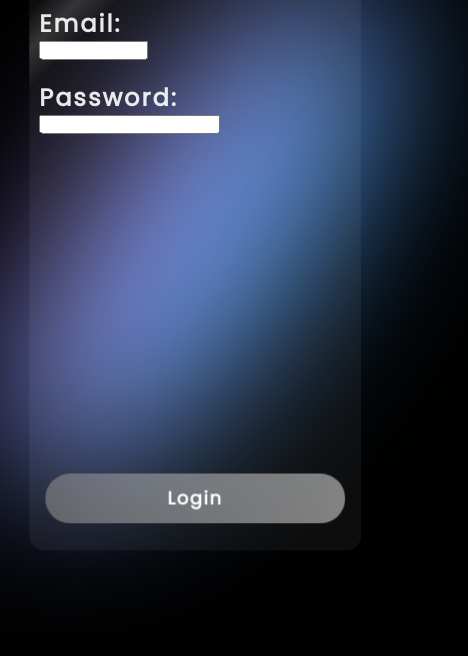
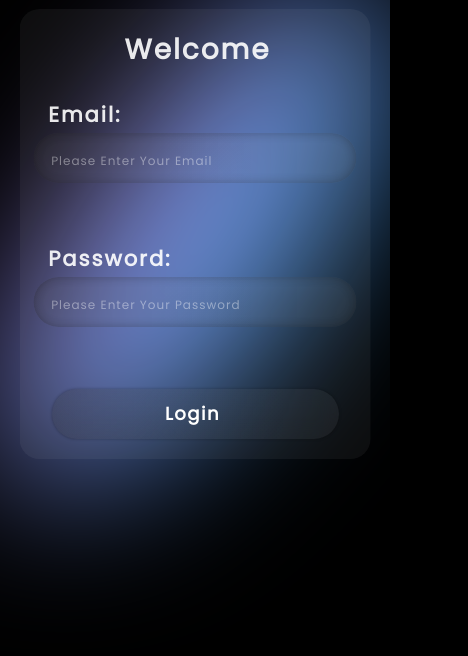
Before and after one commit to AbolfazlFmz/glassmorphism-login, a plain HTML site: page index.html in a window 390 px wide. Shown: the part 188-844 px from the top of the page, 468 px wide, since content can reach past the window. Drawn offline with Linux system fonts and the light colour scheme.

Commit message:
Add files via upload

```diff
--- a/index.html
+++ b/index.html
@@ -16,16 +16,16 @@
 		<div class="login_container">
 			<div class="login_card">
 				<div class="shine"></div>
+				<h1>Welcome</h1>
 					<form action="#">
-				<h1>Welcome</h1>
 
 						<div>
 							<h2>Email:</h2>
-							<input class="email" type="email" required />
+							<input class="email" type="email" required  placeholder="Please Enter Your Email"/>
 						</div>
 						<div>
 							<h2>Password:</h2>
-							<input class="password" type="password" minlength="8" required/>
+							<input class="password" type="password" minlength="8" required placeholder="Please Enter Your Password"/>
 						</div>
 					</form>
 					<div class="button_container">
--- a/styles/styles.css
+++ b/styles/styles.css
@@ -4,6 +4,16 @@
 }
 :root {
 	overflow: hidden;
+	font-size: 16px;
+	font-weight: 800;
+}
+body,
+html {
+	height: 100vh;
+	overflow: hidden;
+	font-size: 16px;
+	font-weight: 400;
+	letter-spacing: 0;
 }
 * {
 	margin: 0;
@@ -22,7 +32,7 @@ body {
 	filter: blur(80px);
 }
 .skew {
-	animation: skew 18s linear infinite;
+	animation: skew 16s linear infinite;
 }
 
 @keyframes skew {
@@ -58,13 +68,14 @@ body {
 	inset: 0;
 	top: 50%;
 	left: 50%;
-	width: 28vw;
-	height: 61vh;
+	width: 27vw;
+	max-width: 390px;
+	height: 470px;
 	transform: translate(-50%, -50%);
 	background-color: rgba(250, 250, 250, 0.05);
-	border-radius: 15px;
-	padding-left: 10px;
-	padding-right: 10px;
+	border-radius: 20px;
+	padding-left: 30px;
+	padding-right: 30px;
 	overflow: hidden;
 }
 .shine {
@@ -72,34 +83,67 @@ body {
 	width: 80px;
 	height: 800px;
 	transform: skew(-45deg);
-	bottom: 150px;
+	bottom: 400px;
 	background-image: linear-gradient(
 		to right,
 		transparent,
 		rgba(255, 255, 255, 0.15),
 		transparent
 	);
-	transition: bottom 600ms ease;
+	transition: bottom 1s ease;
 }
 .login_card:hover > .shine {
-	bottom: -800px;
+	bottom: -1000px;
 }
 h1 {
 	text-align: center;
+	margin-right: 10px;
 }
 h1,
 h2 {
 	margin-top: 20px;
 	color: rgba(255, 255, 255, 0.9);
 	letter-spacing: 2px;
+	margin-left: 15px;
+	margin-bottom: 3px;
 }
 
+form {
+	font-size: 14px;
+	display: flex;
+	justify-content: center;
+	align-items: center;
+	flex-direction: column;
+	gap: 40px;
+	margin-top: 13px;
+}
 input {
+	font-size: 1px;
+}
+.email,
+.password {
+	font-family: poppins;
 	display: block;
+	outline: 0;
+	max-width: 350px;
+	width: 24vw;
+	height: 50px;
+	border-radius: 25px;
+	border: none;
+	box-shadow: 0 0 10px 1px rgba(0, 0, 0, 0.2) inset;
+	background-color: rgba(255, 255, 255, 0.06);
+	background-image: linear-gradient(to right, rgba(0, 0, 0, 0.1), transparent);
+	padding: 18px;
+	font-size: 18px;
+	color: rgba(255, 255, 255, 0.9);
 }
-.email {
-	outline: 0;
-	width: 28vw;
+input::placeholder {
+	font-weight: 100;
+	font-size: 12px;
+	opacity: 1;
+	color: rgba(255, 255, 255, 0.4);
+	letter-spacing: 1px;
+	font-family: poppins;
 }
 .button_container {
 	position: absolute;
@@ -117,50 +161,58 @@ input {
 	bottom: 4%;
 	left: 50%;
 	transform: translateX(-50%);
-	width: 300px;
+	width: 287px;
 	height: 50px;
 	line-height: 50px;
 	font-size: 18px;
 	font-weight: 600;
 	letter-spacing: 1.5px;
 	border-radius: 30px;
-	background-color: rgba(250, 250, 250, 0.5);
+	background-color: rgb(255, 255, 255, 0.05);
 	display: flex;
 	justify-content: center;
 	align-items: center;
 	backdrop-filter: blur(10px);
 	background-image: linear-gradient(
 		to right,
-		rgba(10, 10, 10, 0.32),
+		rgba(10, 10, 10, 0.2),
 		transparent
 	);
+	box-shadow: 0 0 3px 0.1px rgba(10, 10, 10, 0.32);
+	cursor: pointer;
 }
 a {
 	text-decoration: none;
 	color: #fff;
+	margin-right: 5px;
 }
 
 .button_effect {
 	width: 0px;
 	height: 0px;
 	margin-bottom: 4px;
-	background-color: #00e5ff;
+	background-color: rgba(0, 229, 255, 0.6);
 	border-radius: 100%;
 	position: absolute;
 	transition: all 400ms ease;
 	z-index: -1;
 }
 .button:hover + .button_effect {
-	width: 288px;
+	width: 276px;
 	height: 40px;
-	box-shadow: 0px 0px 10px 6px #00e5ff;
+	box-shadow: 0px 0px 10px 6px rgba(0, 229, 255, 0.6);
 	border-radius: 30px;
 }
 
-@media screen and (max-width: 1200px) {
+@media screen and (max-width: 1300px) {
 	.login_card {
 		width: 35vw;
-		height: 80vh;
+		height: 70vh;
+		max-height: 450px;
+	}
+	.email,
+	.password {
+		width: 32vw;
 	}
 }
 @media screen and (max-width: 950px) {
@@ -185,7 +237,11 @@ a {
 	}
 	.login_card {
 		width: 48vw;
-		height: 80vh;
+		height: 65vh;
+	}
+	.email,
+	.password {
+		width: 45vw;
 	}
 }
 @media screen and (max-width: 750px) {
@@ -197,6 +253,10 @@ a {
 		width: 55vw;
 		height: 75vh;
 	}
+	.email,
+	.password {
+		width: 53vw;
+	}
 }
 @media screen and (max-width: 580px) {
 	.rotate {
@@ -207,6 +267,10 @@ a {
 		width: 68vw;
 		height: 75vh;
 	}
+	.email,
+	.password {
+		width: 63vw;
+	}
 }
 @media screen and (max-width: 480px) {
 	.rotate {
@@ -214,7 +278,31 @@ a {
 		height: 60vh;
 	}
 	.login_card {
-		width: 85vw;
-		height: 75vh;
+		width: 90vw;
+		height: 65vh;
+		max-height: 450px;
+	}
+	form {
+		margin-top: 8px;
+	}
+	body {
+		font-size: 0.87em;
+	}
+	.email,
+	.password {
+		width: 83vw;
 	}
 }
+@media screen and (max-width: 378px) {
+	.button {
+		width: 78vw;
+	}
+	form {
+		margin-top: 10px;
+		gap: 15px;
+	}
+	.email,
+	.password {
+		width: 83vw;
+	}
+}
```
